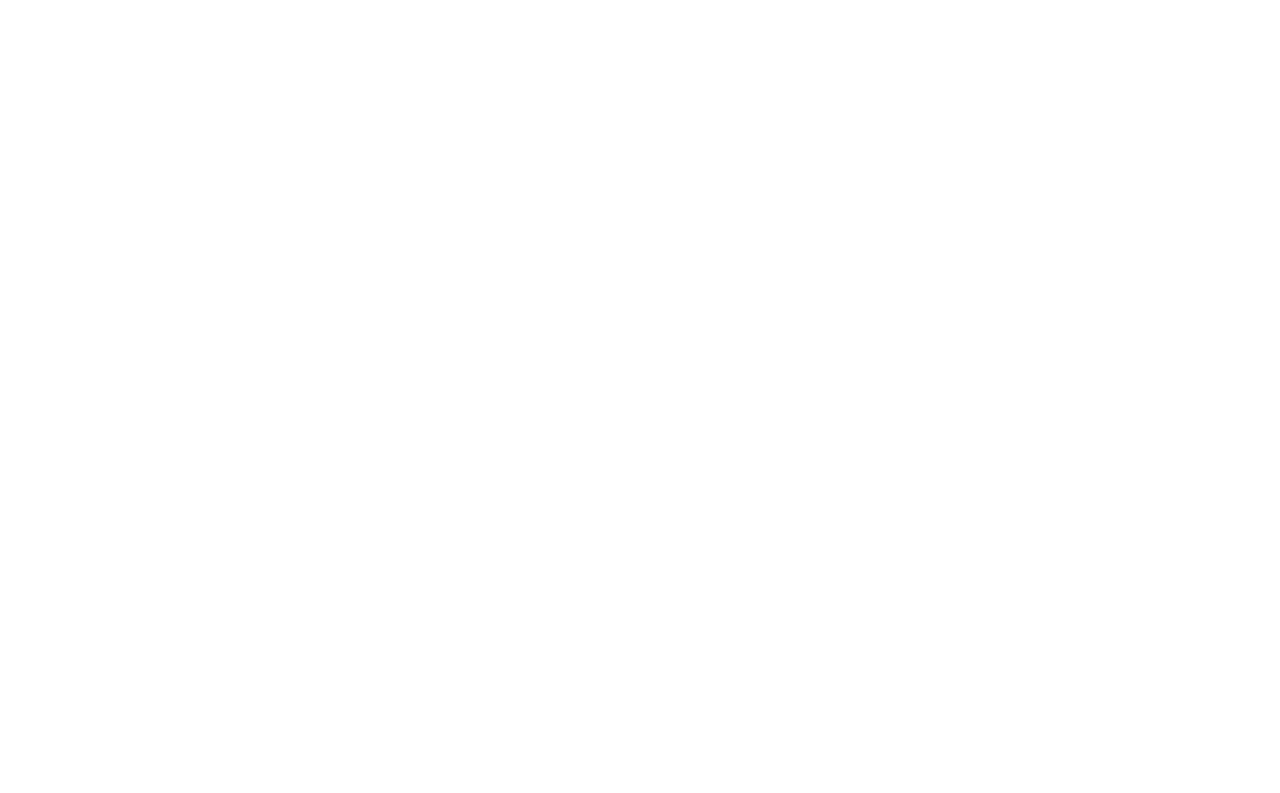
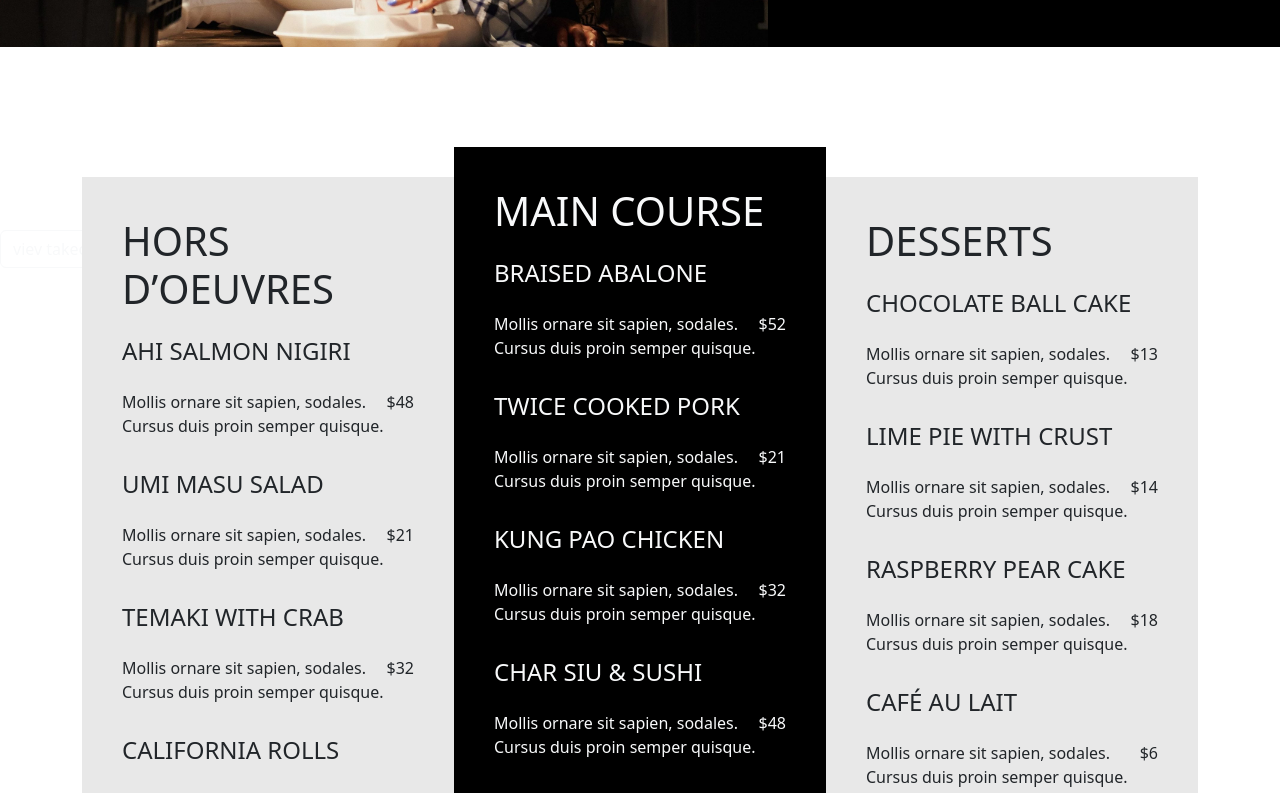
Before and after one commit to ChiaraPontello/proj-html-vuejs, a Vue app: page / in a window 1280 px wide. Shown: the part 6780-7573 px from the top of the page. Before the commit the page ends 6077 px from the top, so only its background shows below. Built offline with nearby package versions, Linux system fonts and the light colour scheme.

Commit message:
MenuCard in MainComponent

```diff
--- a/src/components/MainComponent.vue
+++ b/src/components/MainComponent.vue
@@ -48,18 +48,43 @@
 
     <!--5°MAIN: PROMOTIONSCOMPONENT-->
     <PromotionComponent />
+
+    <!--6°MAIN-->
+    <section class="experience">
+        <!--sezione sinitra-->
+        <div >
+            <img src="/img/couple.jpg" class="couple">
+        </div>
+
+        <!--sezione destra-->
+        <div class="rightSection " >
+            <div class="fineDinning">
+            <span class="text-uppercase">enjoy your meal at home </span>
+            <h1 class="text-uppercase">takeout now available</h1>
+            <p>Pellentesque vitae viverra risus, sagittis. Venenatis ridiculus scelerisque nisi in urna nulla. Sit tempor a et nisl, ac felis.</p>
+
+            <button type="button" class="btn btn-outline-light buy">viev takeout menu</button>
+            </div>
+        </div>
+
+    </section>
+
+    <!--7°MAIN: MENUCOMPONENT-->
+    <MenuCard />
 </template>
 
 <script>
 import SushiComponent from './main/SushiComponent.vue';
 import CardCritic from './main/CardCritic.vue';
 import PromotionComponent from './main/PromotionComponent.vue';
+import MenuCard from './main/MenuCard.vue';
     export default {
         name: 'MainComponent',
         components: {
             SushiComponent,
             CardCritic,
             PromotionComponent,
+            MenuCard,
         }
     }
 </script>
@@ -124,5 +149,11 @@
     color: white;
 
 }
+.couple{
+    width: 60%;
+    height: 80vh;
+    float: left;
+    object-fit: cover;
+}
 
 </style>
--- /dev/null
+++ b/src/components/main/MenuCard.vue
@@ -0,0 +1,150 @@
+<template>
+    <div class="container">
+    <div class="d-flex justify-content-between ">
+
+      <!--1°menu-->
+        <div class="boxSide">
+          <div>
+            <h1>HORS D’OEUVRES</h1>
+            <div v-for="(plate, i) in firstList" :key="i">
+              <div>
+                <h4 class="py-3">{{ plate.name }}</h4>
+                <span>{{ plate.price }}</span>
+              </div>
+              <p>{{ plate.text }}</p>
+            </div>
+
+          </div>
+        </div>
+
+      <!--2°menu-->
+      <div class="boxCenter ">
+        <div class=" text-light">
+          <h1>MAIN COURSE</h1>
+            <div v-for="(plate, i) in secondList" :key="i">
+              <div >
+                <h4 class="py-3">{{ plate.name }}</h4>
+                <span>{{ plate.price }}</span>
+              </div>
+              <p>{{ plate.text }}</p>
+            </div>
+
+        </div>
+      </div>
+
+      <!--3°menu-->
+      <div class="boxSide ">
+        <div>
+            <h1>DESSERTS</h1>
+            <div v-for="(plate, i) in thirdList" :key="i">
+              <div >
+                <h4 class="py-3">{{ plate.name }}</h4>
+                <span>{{ plate.price }}</span>
+              </div>
+              <p>{{ plate.text }}</p>
+            </div>
+
+          </div>
+      </div>
+    </div>
+    </div>
+</template>
+
+<script>
+    export default {
+        name: 'MenuCard',
+        data() {
+        return {
+           firstList: [
+        {
+          name: "AHI SALMON NIGIRI",
+          price: "$48",
+          text: "Mollis ornare sit sapien, sodales. Cursus duis proin semper quisque.",
+        },
+        {
+          name: "UMI MASU SALAD",
+          price: "$21",
+          text: "Mollis ornare sit sapien, sodales. Cursus duis proin semper quisque.",
+        },
+        {
+          name: "TEMAKI WITH CRAB",
+          price: "$32",
+          text: "Mollis ornare sit sapien, sodales. Cursus duis proin semper quisque.",
+        },
+        {
+          name: "CALIFORNIA ROLLS",
+          price: "$22",
+          text: "Mollis ornare sit sapien, sodales. Cursus duis proin semper quisque.",
+        },
+      ],
+
+      secondList: [
+        {
+          name: "BRAISED ABALONE",
+          price: "$52",
+          text: "Mollis ornare sit sapien, sodales. Cursus duis proin semper quisque.",
+        },
+        {
+          name: "TWICE COOKED PORK",
+          price: "$21",
+          text: "Mollis ornare sit sapien, sodales. Cursus duis proin semper quisque.",
+        },
+        {
+          name: "KUNG PAO CHICKEN",
+          price: "$32",
+          text: "Mollis ornare sit sapien, sodales. Cursus duis proin semper quisque.",
+        },
+        {
+          name: "CHAR SIU & SUSHI",
+          price: "$48",
+          text: "Mollis ornare sit sapien, sodales. Cursus duis proin semper quisque.",
+        },
+      ],
+
+      thirdList: [
+        {
+          name: "CHOCOLATE BALL CAKE",
+          price: "$13",
+          text: "Mollis ornare sit sapien, sodales. Cursus duis proin semper quisque.",
+        },
+        {
+          name: "LIME PIE WITH CRUST",
+          price: "$14",
+          text: "Mollis ornare sit sapien, sodales. Cursus duis proin semper quisque.",
+        },
+        {
+          name: "RASPBERRY PEAR CAKE",
+          price: "$18",
+          text: "Mollis ornare sit sapien, sodales. Cursus duis proin semper quisque.",
+        },
+        {
+          name: "CAFÉ AU LAIT",
+          price: "$6",
+          text: "Mollis ornare sit sapien, sodales. Cursus duis proin semper quisque.",
+        },
+      ],
+    }
+    }
+}
+</script>
+
+<style lang="scss" scoped>
+
+  .boxSide {
+  background-color: rgb(232, 232, 232);
+  width: 45%;
+  height: 105vh;
+  padding: 40px;
+  margin-top: 30px;
+}
+.boxCenter {
+  background-color: black;
+  width: 45%;
+  height: 105vh;
+  padding: 40px;
+}
+span{
+  float: right;
+}
+
+</style>
--- a/src/components/main/PromotionComponent.vue
+++ b/src/components/main/PromotionComponent.vue
@@ -1,5 +1,5 @@
 <template>
-<div class="container">
+<div class="container ">
       <!-- title-->
     <div class="title">
       <p><i> Latest News & Promotions </i></p>
@@ -98,6 +98,8 @@
     position: relative;
     width: 30%;
     height: 90vh;
+    margin-bottom: 10%;
+    border: 1px solid black;
 
     img {
       position: absolute;
@@ -143,3 +145,5 @@
 
 
 </style>
+
+<!--TRASFORMARLO IN CARD CON VUE-->
```
